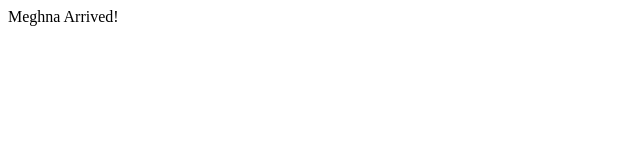
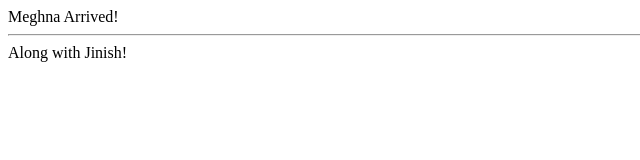
Before and after one commit to m3ghnaa/play_ground, a plain HTML site: page index.html in a window 1280 px wide. Shown: the whole page, without its empty margins (0-640 px from the left). Drawn offline with Linux system fonts and the light colour scheme.

Commit message:
When I arrived

```diff
--- a/index.html
+++ b/index.html
@@ -6,6 +6,8 @@
 		<body>
 			<div class="header">
 				Meghna Arrived!
+				<hr>
+				Along with Jinish!
 			</div>
 		</body>
 	</head>
```
